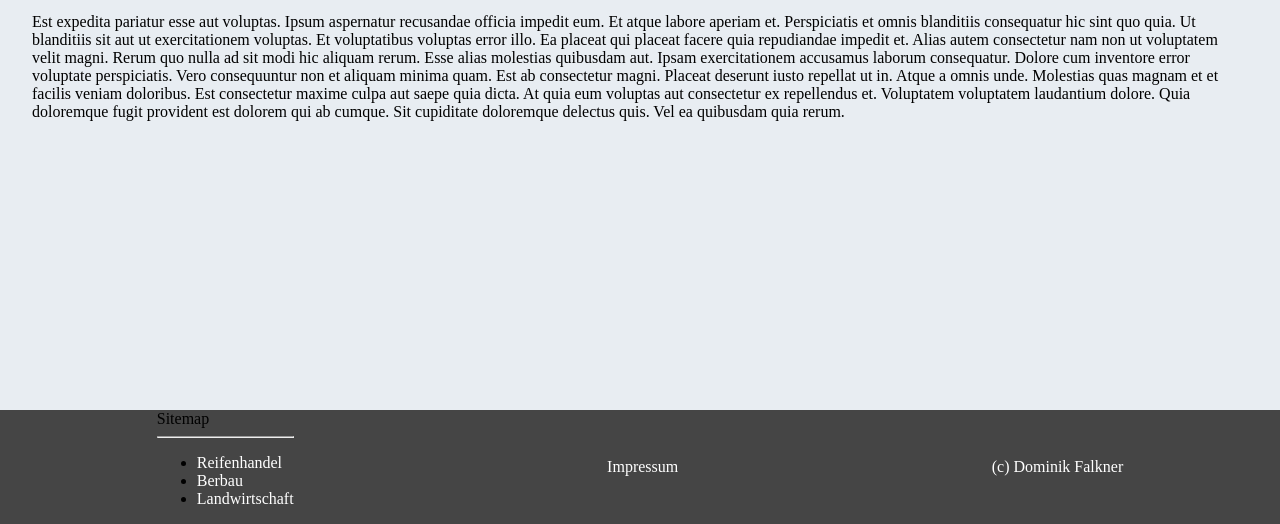
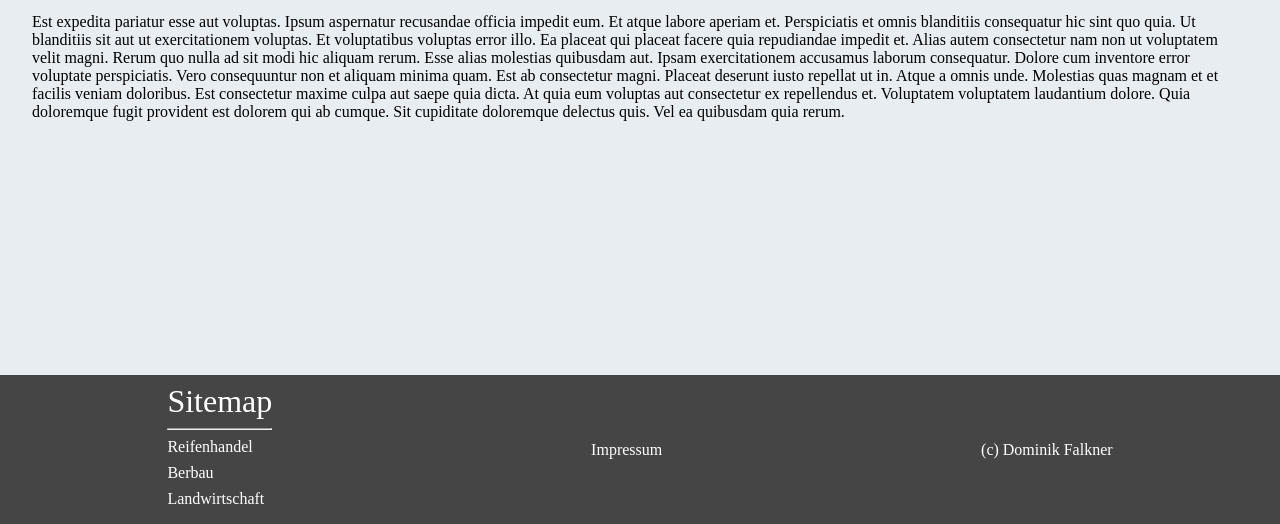
Before and after one commit to falknerdominik/strasser, a website: page static/compiled/reifenhandel/index.html in a window 1280 px wide. Shown: the part 276-800 px from the top of the page. Drawn offline with nearby package versions, Linux system fonts and the light colour scheme; files that its build step writes are made by us from their sources.

Commit message:
[012] Add basic footer styling

```diff
--- a/static/scss/modules/footer.scss
+++ b/static/scss/modules/footer.scss
@@ -1,13 +1,35 @@
 footer {
+  padding: 0.5rem;
+
   min-height: 2rem;
   background-color: $footer-color;
+  color: white;
+
   display: flex;
   justify-content: space-around;
   align-items: center;
   flex-direction: row;
   flex-wrap: nowrap;
 
-  a {
-    color: lighten($txt-color, 100%);
+}
+
+@media (min-width: $screen-medium) {
+  footer {
+    hr {
+      font-size: 1rem; // reset margin-top
+    }
+    .sitemap {
+      ul {
+        padding: 0;
+        margin: 0;
+        list-style: none;
+
+        li {
+          padding: 0 0 .5rem 0;
+          font-size: 1rem;
+        }
+      }
+      font-size: 2rem;
+    }
   }
 }
```
